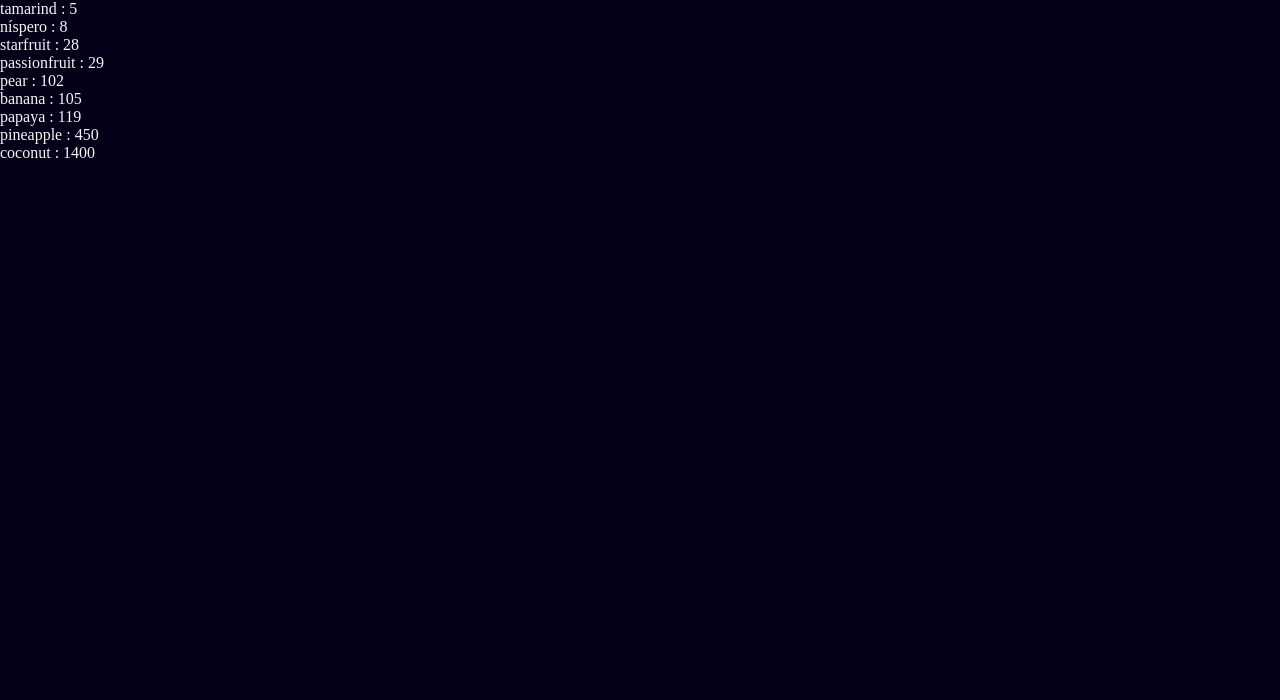
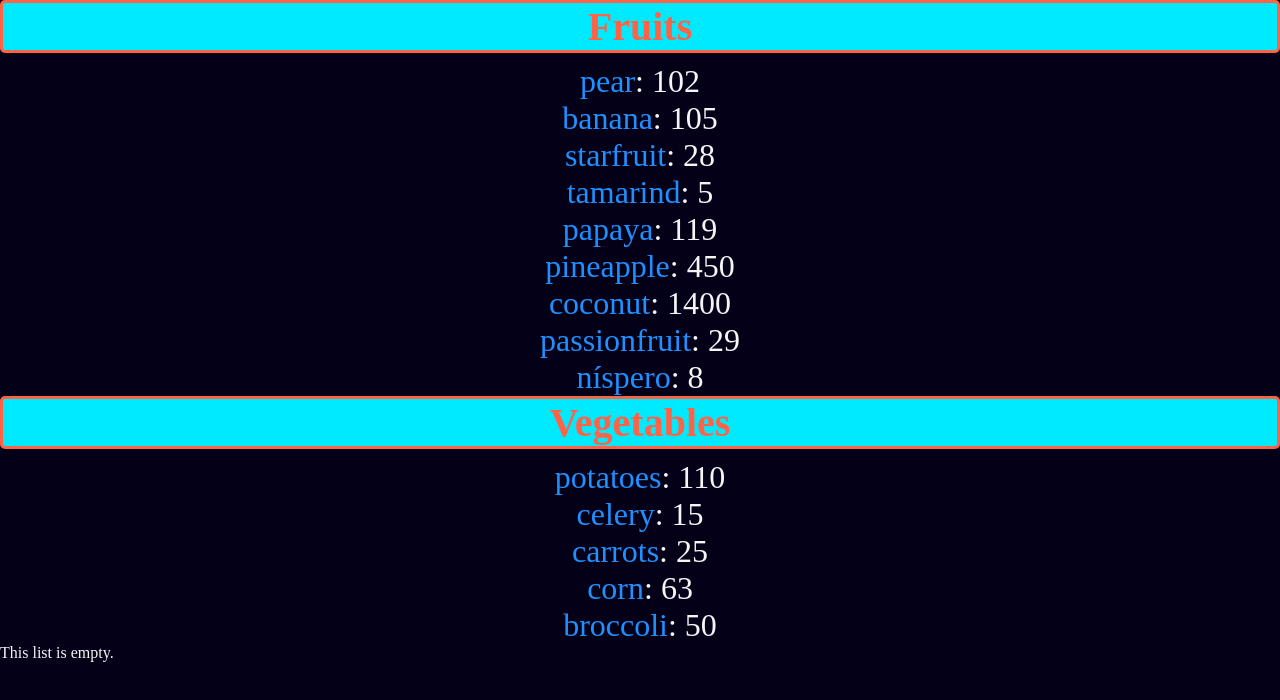
Before and after one commit to GabrielCruz45/react, a React (Vite) app in the folder my-react-app/: page / in a window 1280 px wide. Shown: the top 700 px of the page. Built offline with nearby package versions, Linux system fonts and the light colour scheme.

Commit message:
finished with React list rendering

```diff
--- a/my-react-app/src/App.jsx
+++ b/my-react-app/src/App.jsx
@@ -2,9 +2,38 @@
 import List from './List.jsx';
 
 function App() {
+    const fruits = [
+        {id: 1,     name: "pear",           calories: 102},
+        {id: 2,     name: "banana",         calories: 105},
+        {id: 3,     name: "starfruit",      calories: 28},
+        {id: 4,     name: "tamarind",       calories: 5},
+        {id: 5,     name: "papaya",         calories: 119},
+        {id: 6,     name: "pineapple",      calories: 450},
+        {id: 7,     name: "coconut",        calories: 1400},
+        {id: 8,     name: "passionfruit",   calories: 29},
+        {id: 9,     name: "níspero",        calories: 8}
+    ];
+
+    const vegetables = [
+        {id: 10,    name: "potatoes",      calories: 110},
+        {id: 11,    name: "celery",        calories: 15},
+        {id: 12,    name: "carrots",       calories: 25},
+        {id: 13,    name: "corn",          calories: 63},
+        {id: 14,    name: "broccoli",      calories: 50},
+    ];
+
+    const emptyList = [];
+
+    const listFruits = <List items={fruits} category="Fruits"/>;
+    const listVegetables = <List items={vegetables} category="Vegetables"/>;
+
     return(
         <>
-            <List />
+            {fruits.length > 0 ? listFruits : null}
+            {vegetables.length > 0 && listVegetables}
+            {/* this is an equivalent expression to the ternary with else null above;
+            this is called short circuiting */}
+            {emptyList.length > 0 ? listFruits : <p>This list is empty.</p>}
         </>
     );
 };
--- a/my-react-app/src/List.jsx
+++ b/my-react-app/src/List.jsx
@@ -1,24 +1,55 @@
-function List() {
-    const fruits = [
-        {id: 1, name: "pear",          calories: 102},
-        {id: 2, name: "banana",        calories: 105},
-        {id: 3, name: "starfruit",     calories: 28},
-        {id: 4, name: "tamarind",      calories: 5},
-        {id: 5, name: "papaya",        calories: 119},
-        {id: 6, name: "pineapple",     calories: 450},
-        {id: 7, name: "coconut",       calories: 1400},
-        {id: 8, name: "passionfruit",  calories: 29},
-        {id: 9, name: "níspero",       calories: 8}
-    ];
+import PropTypes from 'prop-types';
+
+function List(props) {
+    const styles = {
+        color : "dodgerblue",
+    };
+    const styles_two = {
+        color: "tomato",
+    };
+
+    const itemList = props.items;
+    const category = props.category;
+
 
     // fruits.sort((a, b) => a.name.localeCompare(b.name)); // alphabetical
     // fruits.sort((a, b) => b.name.localeCompare(a.name)); // reverse alphabetical
-    fruits.sort((a, b) => a.calories - b.calories); // caloric
+    // fruits.sort((a, b) => a.calories - b.calories); // caloric
     // fruits.sort((a, b) => b.calories.localeCompare(a.calories)); // reverse caloric
 
-    const listFruits = fruits.map(fruit => <li key={fruit.id}>{fruit.name} : {fruit.calories}</li>);
+    // const lowCalFruits = fruits.filter((fruit) => fruit.calories < 100);
+    // const highCalFruits = fruits.filter((fruit) => fruit.calories >= 100);
 
-        return (<ol>{listFruits}</ol>);
+    const listItems = itemList.map(fruit =>   <li key={fruit.id}>
+                                                <span style={styles}>
+                                                    {fruit.name}
+                                                </span>
+                                                 : {fruit.calories}
+                                            </li>
+    );
+    // const listItems = highCalFruits.map(fruit => <li key={fruit.id}><span style={styles}>{fruit.name}</span> : {fruit.calories}</li>);
+
+
+    return (
+        <>
+            <h3 className="list-category" style={styles_two}>{category}</h3>
+            <ol className="list-items">{listItems}</ol>
+        </>
+    );
+};
+
+List.propTypess = {
+    category: PropTypes.string,
+    items: PropTypes.arrayOf(PropTypes.shape({
+            id: PropTypes.number,
+            name: PropTypes.string,
+            calories: PropTypes.number
+    }))
+};
+
+List.defaultProps = {
+    category: "Category",
+    items: [],
 };
 
 export default List;
--- a/my-react-app/src/index.css
+++ b/my-react-app/src/index.css
@@ -69,3 +69,29 @@
   border-radius: 5px;
   text-align: center;
 }
+
+
+
+
+.list-category{
+  font-size: 2.5em;
+  font-weight: bold;
+  color: hsl(0, 0%, 25%);
+  margin-bottom: 10px;
+  text-align: center;
+  border: 3px solid;
+  border-radius: 5px;
+  background-color: hsl(185, 100%, 50%);
+}
+
+.list-items{
+  font-size: 2em;
+  list-style: none;
+  color: #333;
+  text-align: center;
+}
+
+.list-items li:hover{
+  color: hsl(0, 0%, 45%);
+  cursor: pointer;
+}
```
